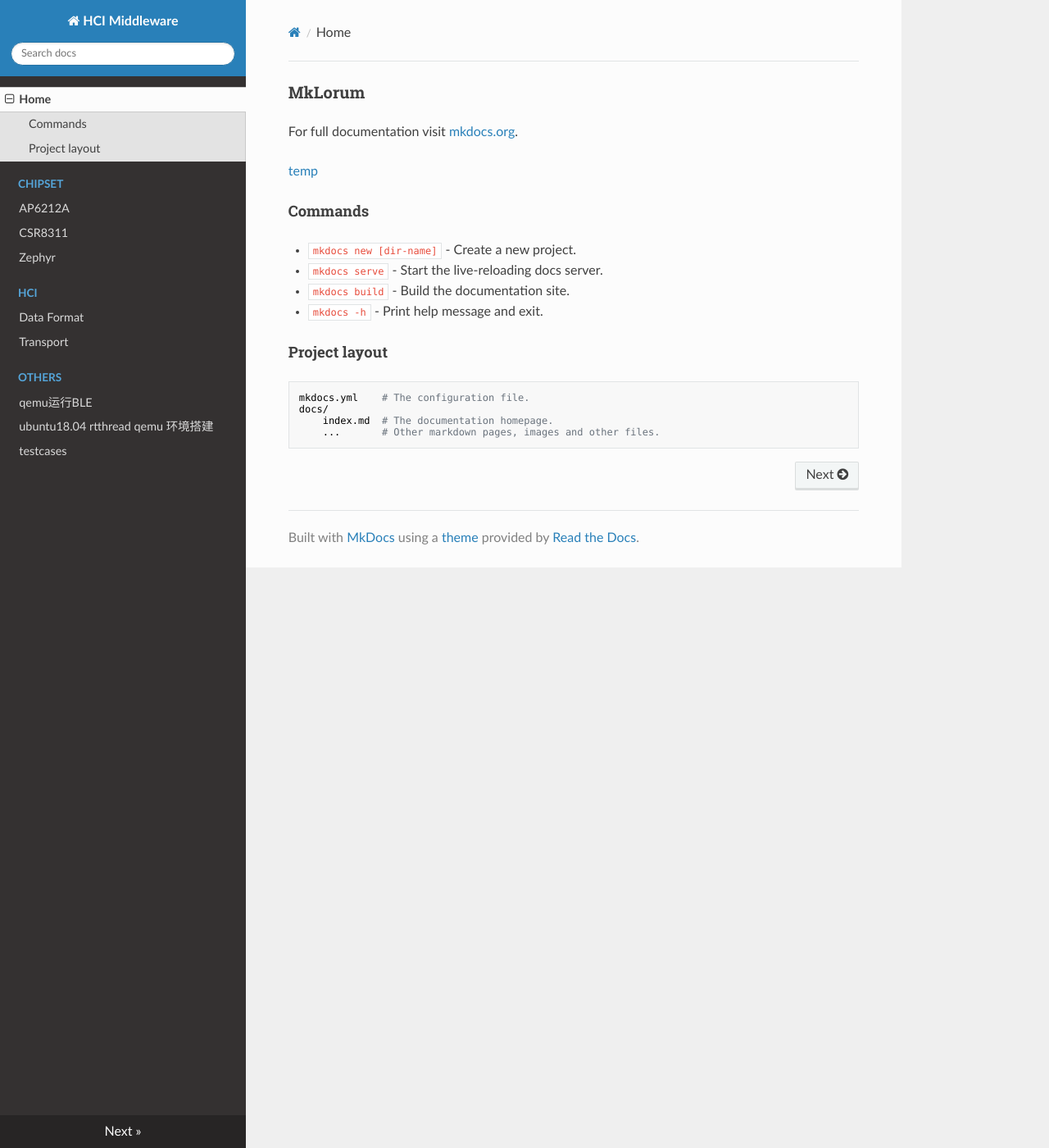
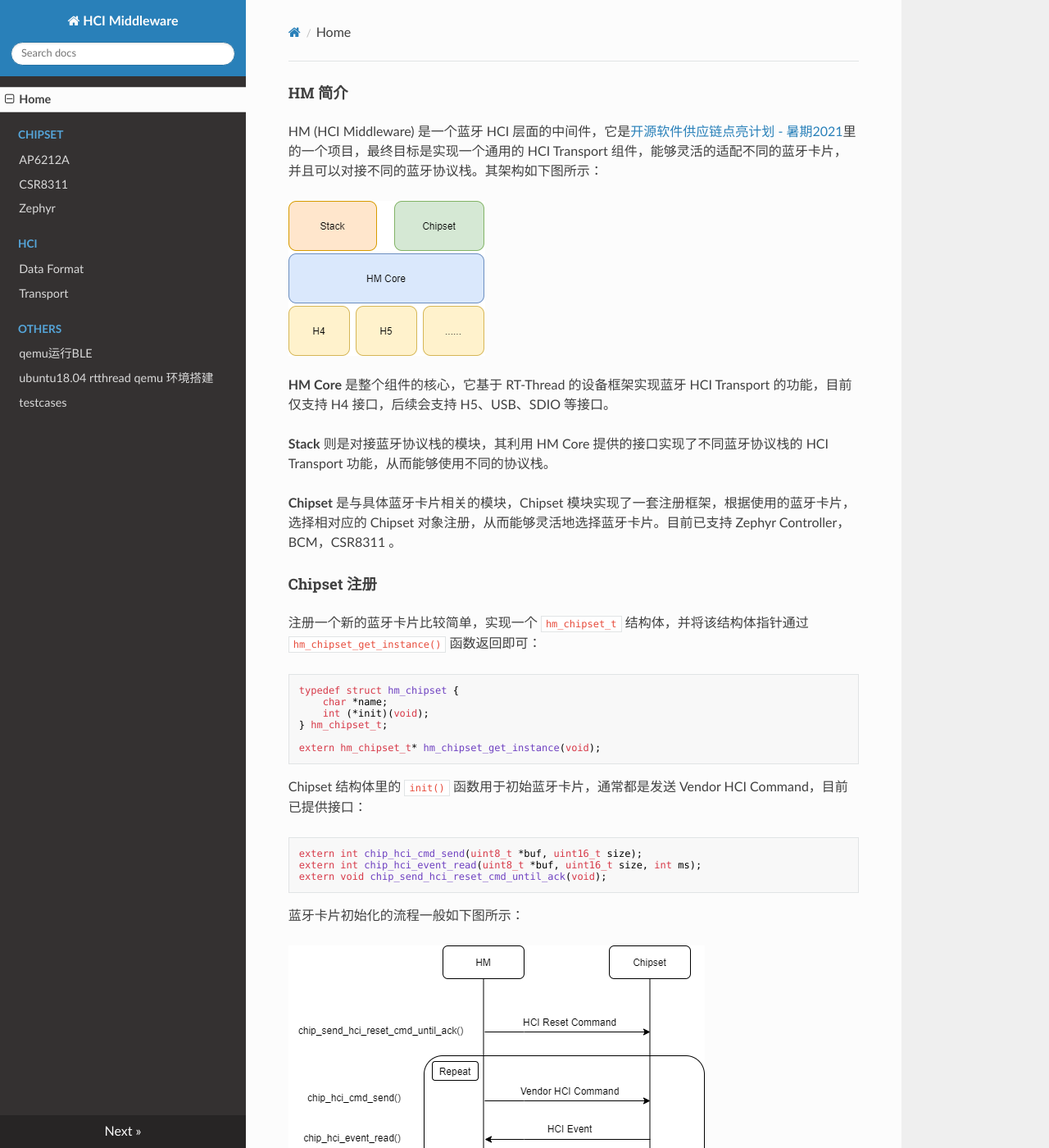
Before and after one commit to Jackistang/HM, an MkDocs documentation site: the page built from docs/index.md, in a window 1280 px wide and 1400 px high. Shown: the whole window at 82% size. Built offline with MkDocs 1.6.1, drawn with Linux system fonts in a browser that asks for light colours; nearby versions of some CDN libraries; some of the changed text lies outside the part shown.

Commit message:
add HM introduction

````diff
--- a/docs/index.md
+++ b/docs/index.md
@@ -1,19 +1,74 @@
-# MkLorum
+## HM 简介
 
-For full documentation visit [mkdocs.org](https://www.mkdocs.org).
+HM (HCI Middleware) 是一个蓝牙 HCI 层面的中间件，它是[开源软件供应链点亮计划 - 暑期2021][1]里的一个项目，最终目标是实现一个通用的 HCI Transport 组件，能够灵活的适配不同的蓝牙卡片，并且可以对接不同的蓝牙协议栈。其架构如下图所示：
 
-[temp](demo.md#4)
+![framework](./images/framework.png)
 
-## Commands
+**HM Core** 是整个组件的核心，它基于 RT-Thread 的设备框架实现蓝牙 HCI Transport 的功能，目前仅支持 H4 接口，后续会支持 H5、USB、SDIO 等接口。
 
-* `mkdocs new [dir-name]` - Create a new project.
-* `mkdocs serve` - Start the live-reloading docs server.
-* `mkdocs build` - Build the documentation site.
-* `mkdocs -h` - Print help message and exit.
+**Stack** 则是对接蓝牙协议栈的模块，其利用 HM Core 提供的接口实现了不同蓝牙协议栈的 HCI Transport 功能，从而能够使用不同的协议栈。
 
-## Project layout
+**Chipset** 是与具体蓝牙卡片相关的模块，Chipset 模块实现了一套注册框架，根据使用的蓝牙卡片，选择相对应的 Chipset 对象注册，从而能够灵活地选择蓝牙卡片。目前已支持 Zephyr Controller，BCM，CSR8311 。
 
-    mkdocs.yml    # The configuration file.
-    docs/
-        index.md  # The documentation homepage.
-        ...       # Other markdown pages, images and other files.
+## Chipset 注册
+
+注册一个新的蓝牙卡片比较简单，实现一个 `hm_chipset_t` 结构体，并将该结构体指针通过 `hm_chipset_get_instance()` 函数返回即可：
+
+```C
+typedef struct hm_chipset {
+    char *name;
+    int (*init)(void);
+} hm_chipset_t;
+
+extern hm_chipset_t* hm_chipset_get_instance(void);
+```
+
+Chipset 结构体里的 `init()` 函数用于初始蓝牙卡片，通常都是发送 Vendor HCI Command，目前已提供接口：
+
+```C
+extern int chip_hci_cmd_send(uint8_t *buf, uint16_t size);
+extern int chip_hci_event_read(uint8_t *buf, uint16_t size, int ms);
+extern void chip_send_hci_reset_cmd_until_ack(void);
+```
+
+蓝牙卡片初始化的流程一般如下图所示：
+
+![chipset_init](./images/chipset_init.png)
+
+先利用函数 `chip_send_hci_reset_cmd_until_ack()` 不断地向蓝牙卡片发送 HCI Reset Command，直到蓝牙卡片回复；然后通过接口 `chip_hci_cmd_send()` 向蓝牙卡片发送 Vendor HCI Command 初始化卡片，再利用接口 `chip_hci_event_read()` 获取蓝牙卡片返回的 HCI Event，判断 HCI 命令是否发送成功。重复这一过程，直到所有的初始化 HCI 命令发送完毕；最后再次调用 `chip_send_hci_reset_cmd_until_ack()` 接口复位蓝牙卡片。
+
+以 Zephyr Controller 蓝牙卡片为例：
+
+```C
+static uint8_t init_commands[] = {
+    // OGF: 0x3F, OCF: 0x09, Paramter Total Length: 0x00.
+    // Zephyr Controller
+    0x09, 0xfc, 0x00,
+};
+int chipset_zephyr_init(void)
+{
+    uint8_t event_buf[20];
+    chip_send_hci_reset_cmd_until_ack();
+    rt_kprintf("Zephyr controller start init\n");
+
+    chip_hci_cmd_send(init_commands, ARRAY_SIZE(init_commands));
+    chip_hci_event_read(event_buf, ARRAY_SIZE(event_buf), RT_WAITING_FOREVER);
+    if (event_buf[0] != 0x0E) {
+        rt_kprintf("Zephyr controller init fail\n");
+        return HM_CHIPSET_INIT_ERROR;
+    }
+
+    chip_send_hci_reset_cmd_until_ack();
+
+    rt_kprintf("Zephyr controller init success\n");
+    return HM_SUCCESS;
+}
+```
+
+**注意：**目前 Chipset 层尚不支持动态切换蓝牙卡片，切换蓝牙卡片需要重新编译内核。
+
+---
+
+参考：
+
+[1]: https://summer.iscas.ac.cn/#/homepage	"暑期2021"
````
Also changed, not shown: README.md (+4 -0 lines), docs/images/chipset_init.png (added), docs/images/framework.png (added), 1 other file.
